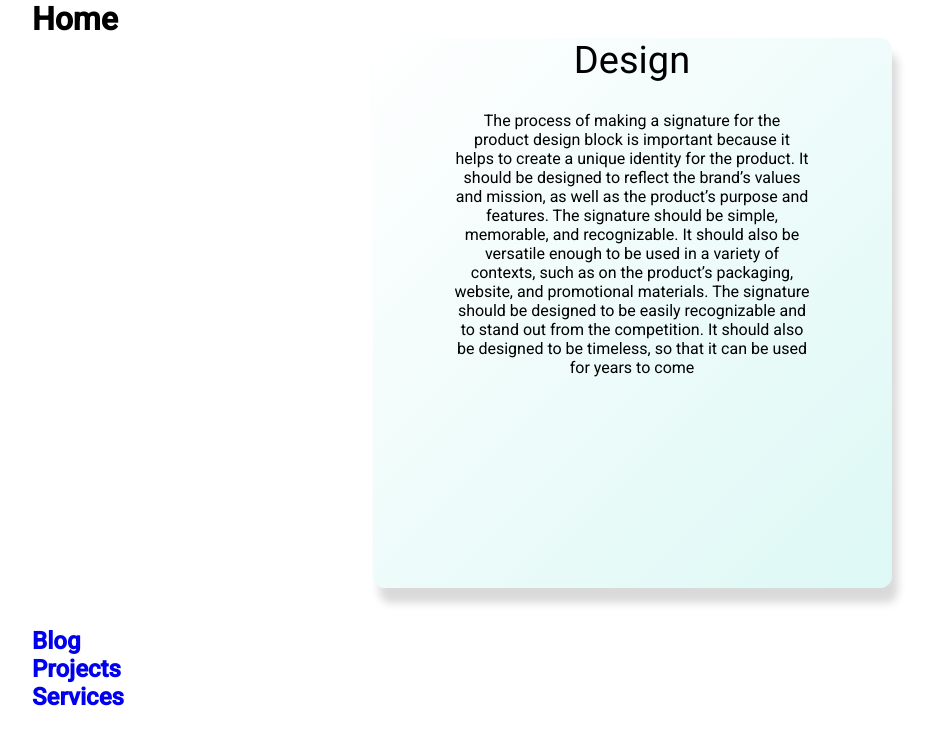
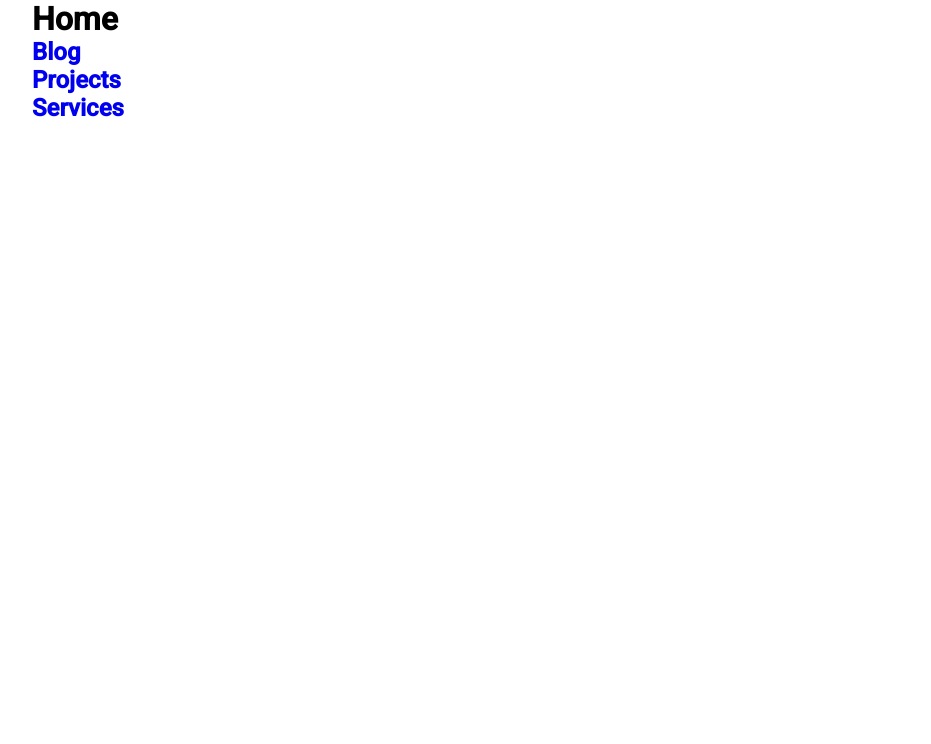
Before and after one commit to SoftLion-Co/prototype-fr, a Next.js app: page / in a window 1280 px wide. Shown: the top 744 px of the page, without its empty margins (8-939 px from the left). Built offline with nearby package versions, Linux system fonts and the light colour scheme.

Commit message:
feat/Added cards, function rearrange cards and css styles

```diff
--- a/app/page.tsx
+++ b/app/page.tsx
@@ -1,15 +1,10 @@
-import Link from 'next/link';
-
-import { LargeServiceCardComponent } from '../components/services/LargeServiceCardComponent';
-import cardComponent from './../data/LargeServiceCardComponent.json';
+import Link from "next/link";
+import HeroSection from "./sections/home_page/HeroSection"
 
 const Home = () => {
   return (
     <div className="container">
       <h1>Home</h1>
-
-      <LargeServiceCardComponent cardComponent={cardComponent}/>
-
       <Link href="/blogs">
         <h2>Blog</h2>
       </Link>
@@ -19,6 +14,7 @@ const Home = () => {
       <Link href="/services">
         <h2>Services</h2>
       </Link>
+      <HeroSection />
     </div>
   );
 };
--- a/components/services/LargeServiceCardComponent.module.scss
+++ b/components/services/LargeServiceCardComponent.module.scss
@@ -48,7 +48,6 @@
   &__heading {
     font-weight: 400;
     font-size: 26px;
-
     @include for-size(tablet) {
       font-size: 32px;
     }
```
